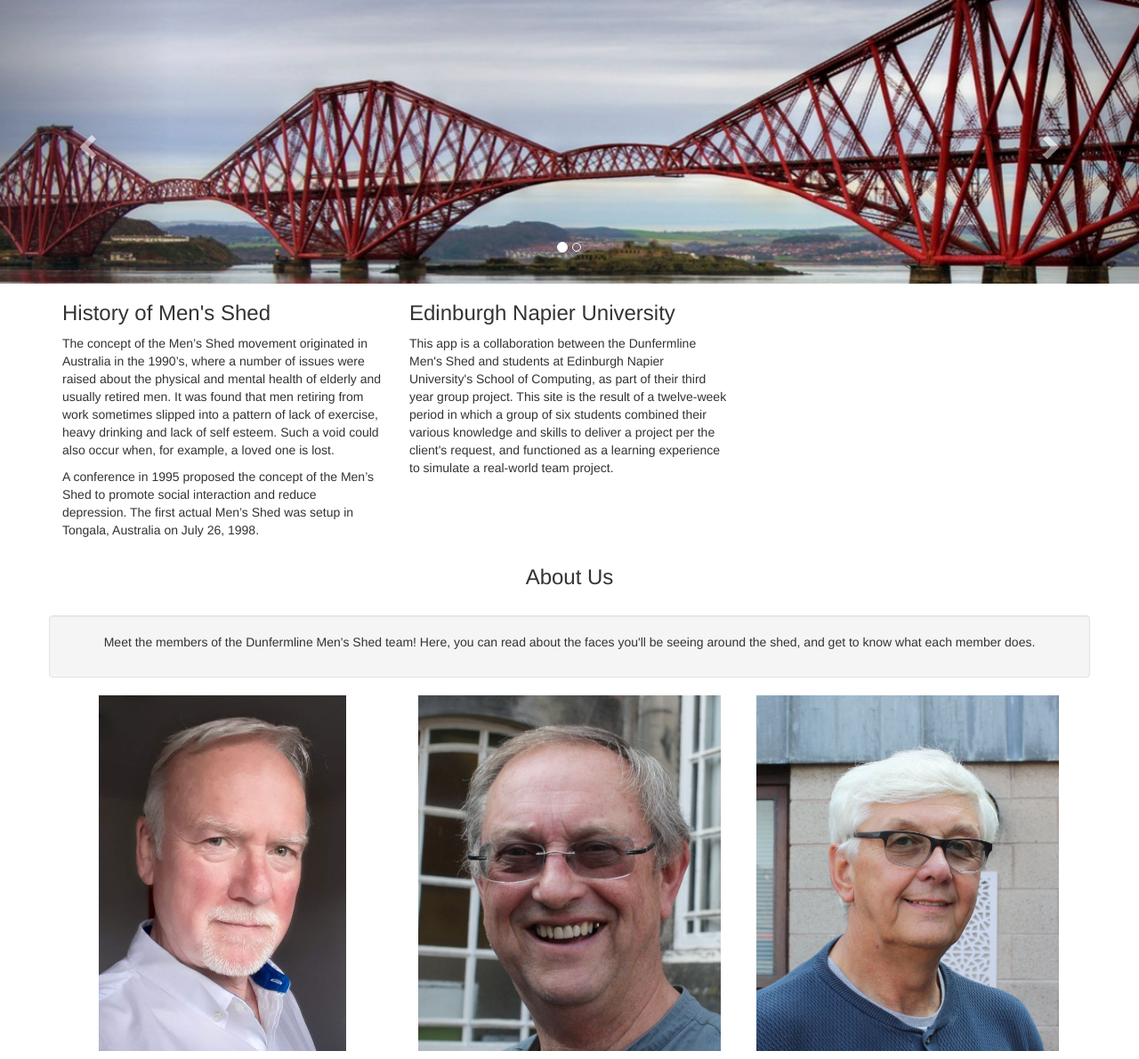
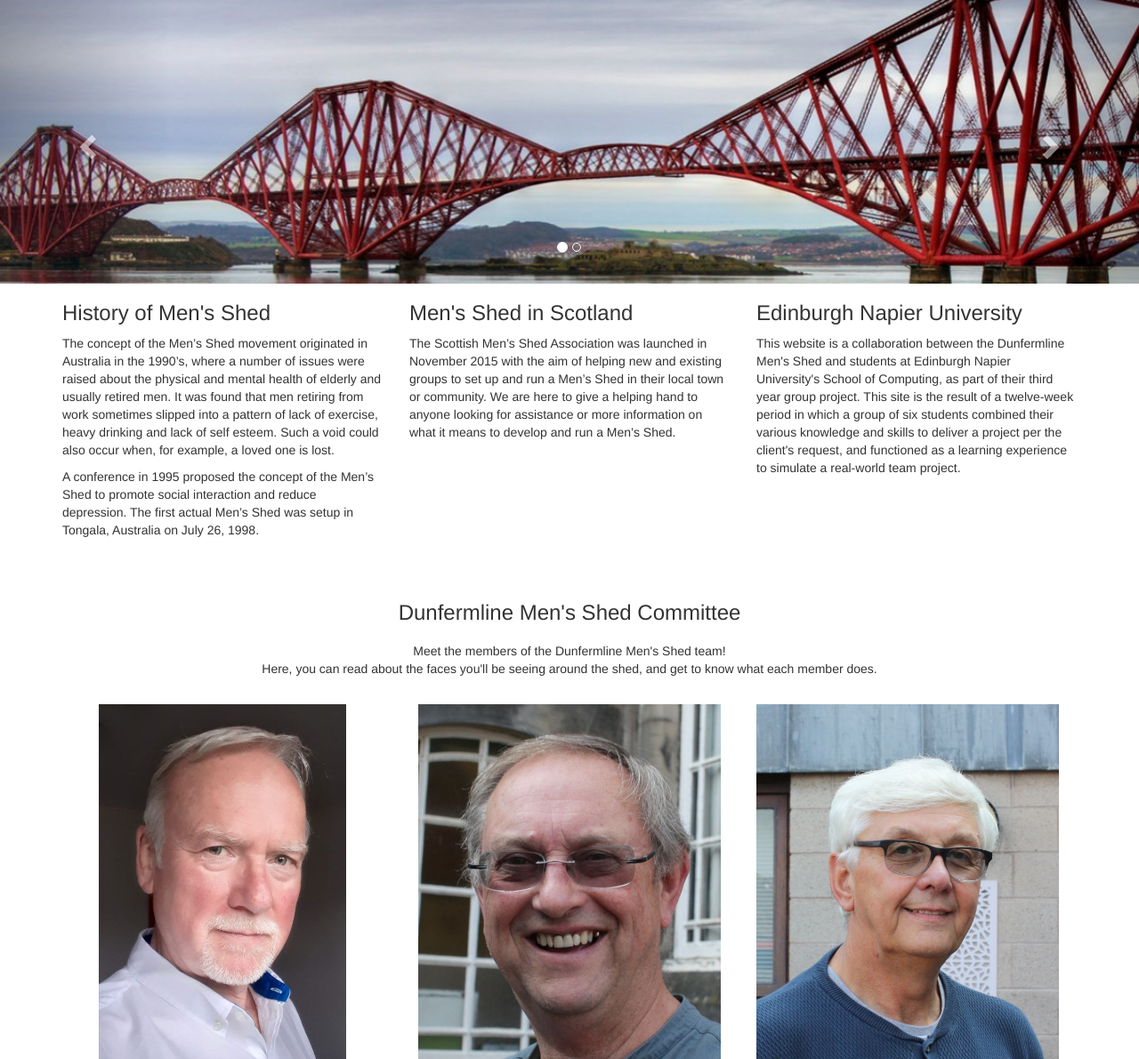
Before and after one commit to JBLACK2889/MENS-SHED-SOC09109, a Flask app: page /about in a window 1280 px wide. Shown: the part 53-1244 px from the top of the page at 89% size. Run offline with Flask 3, Linux system fonts and the light colour scheme; some libraries are stand-ins or nearby versions.

Commit message:
about page changes

```diff
--- a/app/mens_shed/templates/about.html
+++ b/app/mens_shed/templates/about.html
@@ -55,9 +55,19 @@
       </p>
     </div>
     <div class="col-sm-4">
+      <h3>Men's Shed in Scotland</h3>
+      <p>
+        The Scottish Men’s Shed Association was launched in November 2015 with
+        the aim of helping new and existing
+        groups to set up and run a Men’s Shed in their local town or community.
+        We are here to give a helping hand to anyone looking for assistance or
+        more information on what it means to develop and run a Men’s Shed.
+      </p>
+    </div>
+    <div class="col-sm-4">
       <h3>Edinburgh Napier University</h3>
       <p>
-        This app is a collaboration between the Dunfermline Men's Shed and students at Edinburgh Napier University's
+        This website is a collaboration between the Dunfermline Men's Shed and students at Edinburgh Napier University's
         School of Computing, as part of their third year group project. This site is the result of a twelve-week period
         in which a group of six students combined their various knowledge and skills to deliver a project per the client's
         request, and functioned as a learning experience to simulate a real-world team project.
@@ -65,15 +75,18 @@
     </div>
   </div>
 </div>
-
+<br><br>
 <div class="container text-center">
-  <h3>About Us</h3><br>
+  <h3>Dunfermline Men's Shed Committee</h3>
+  <br>
   <div class="row">
-    <div class="well">
-      <p>Meet the members of the Dunfermline Men's Shed team! Here, you can read about the faces you'll be seeing around the
-      shed, and get to know what each member does.</p>
-    </div>
-
+    <p style="line-height: 0;">
+      Meet the members of the Dunfermline Men's Shed team!
+    </p>
+    <p>
+      Here, you can read about the faces you'll be seeing around the shed, and get to know what each member does.
+    </p>
+    <br>
     <div class="col-sm-4">
       <p><img src="{{url_for('static', filename='ronskirving-deltadigital.jpg')}}" style="height:400px" alt="Ron Skirving">
       <p>Ron Skirving</p>
```
